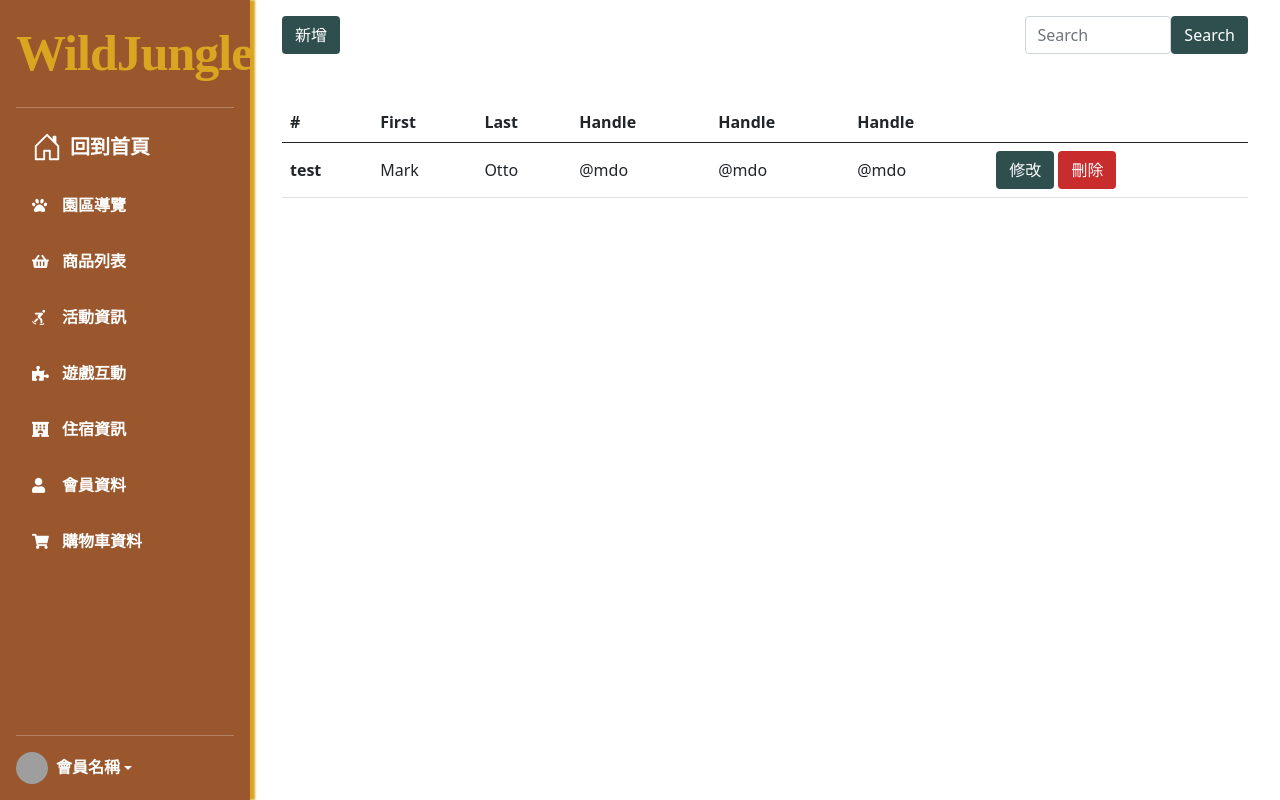
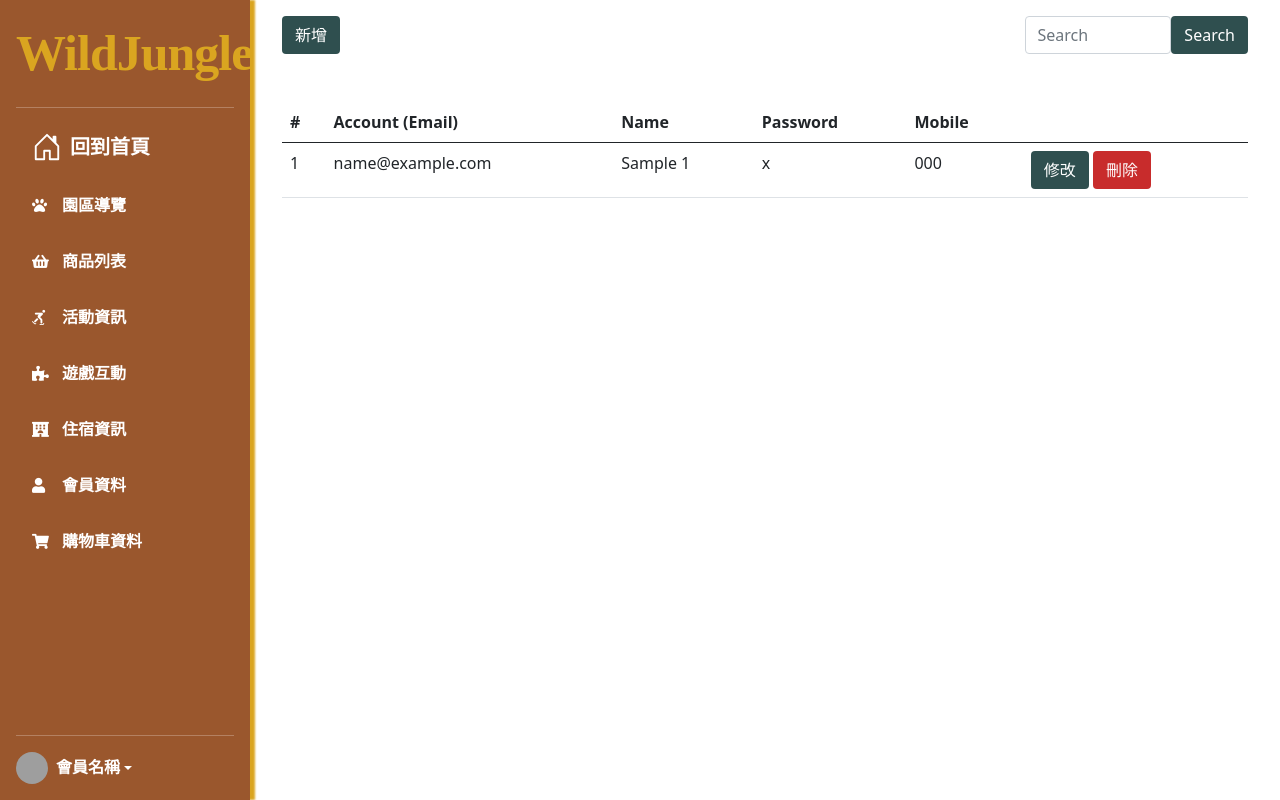
Before and after one commit to C120834596/mytest123, a PHP site: page /index_.php in a window 1280 px wide. Run offline with PHP 8.4, Linux system fonts and the light colour scheme; tables that the repository leaves empty or names only in its code hold one stand-in row (values such as "Sample post"); some web fonts are replaced; grey boxes are pictures that could not be loaded.

Commit message:
add list member page

```diff
--- a/index_.php
+++ b/index_.php
@@ -2,12 +2,61 @@
 
 require __DIR__ . '/parts/__connect_db.php';
 $pageName = 'index';
+// 沒有登入管理帳號,就轉向
+
+$title = '通訊錄列表';
+$pageName = 'list';
+
+$sql = sprintf("SELECT *  FROM `address_1` WHERE 1");
+
+$rows = $pdo->query($sql)->fetchAll();
 ?>
 
 <?php include __DIR__ . '/parts/__html_head.php' ?>
 <?php include __DIR__ . '/parts/__sidebar.php' ?>
 <?php include __DIR__ . '/parts/__navbar.php' ?>
-
+<div class="container my-3">
+    <div class="row">
+        <div class="col-6">
+            <button type="button" onclick="location.href='insertMember.php'" class="insert btn btn-outline" id="btn">新增</button>
+        </div>
+        <div class="col-3">
+            <form class="d-flex">
+                <input class="searchIp form-control" type="search" placeholder="Search" aria-label="Search">
+                <button class="search btn btn-outline" type="submit">Search</button>
+            </form>
+        </div>
+        <div class="bd-example my-5">
+            <table class="table table-hover">
+                <thead>
+                    <tr>
+                        <th scope="col">#</th>
+                        <th scope="col">Account (Email)</th>
+                        <th scope="col">Name</th>
+                        <th scope="col">Password</th>
+                        <th scope="col">Mobile</th>
+                        <th scope="col"></th>
+                    </tr>
+                </thead>
+                <tbody>
+                        <?php foreach ($rows as $r) : ?>
+                            <tr>
+                                <td><?= $r['animal_sid'] ?></td>
+                                <td><?= $r['email'] ?></td>
+                                <td><?= $r['name'] ?></td>
+                                <td><?= $r['password'] ?></td>
+                                <td><?= $r['mobile'] ?></td>
+                                <td>
+                                    <button type="button" class="editBtn btn btn-outline">修改</button>
+                                    <button type="button" class="delBtn btn btn-outline">刪除</button>
+                                </td>
+                            </tr>
+                        <?php endforeach; ?>
+                </tbody>
+            </table>
+        </div>
+    </div>
+</div>
 
 
 
--- a/parts/__connect_db.php
+++ b/parts/__connect_db.php
@@ -1,11 +1,11 @@
 <?php
 $db_host='localhost';
 //主機
-$db_name='動物園商品';
+$db_name='動物園導覽';
 //資料庫名稱
-$db_user='s88173';
+$db_user='root';
 //使用者帳號
-$db_pass='55551122';
+$db_pass='';
 //使用者密碼
 
 $dsn="mysql:host={$db_host};dbname={$db_name};charset=utf8";
@@ -18,11 +18,11 @@ $db_options=[
     PDO::MYSQL_ATTR_INIT_COMMAND=>"SET NAMES utf8",
 ];
 
-/*try{
+try{
 $pdo = new PDO($dsn,$db_user,$db_pass,$db_options);
 }catch (PDOException $ex){
     echo '**** *****'.$ex->getMessage();
-};*/
+};
 
 
 if(! isset($_SESSION)){
--- a/parts/__navbar.php
+++ b/parts/__navbar.php
@@ -49,46 +49,3 @@
         vertical-align: middle;
     }
 </style>
-
-<div class="container my-3">
-    <div class="row">
-        <div class="col-6">
-            <button type="button" class="insert btn btn-outline" id="btn" onclick="location.href='insertMember.php'">新增</button>
-        </div>
-        <div class="col-3">
-            <form class="d-flex">
-                <input class="searchIp form-control" type="search" placeholder="Search" aria-label="Search">
-                <button class="search btn btn-outline" type="submit">Search</button>
-            </form>
-        </div>
-        <div class="bd-example my-5">
-            <table class="table table-hover">
-                <thead>
-                    <tr>
-                        <th scope="col">#</th>
-                        <th scope="col">First</th>
-                        <th scope="col">Last</th>
-                        <th scope="col">Handle</th>
-                        <th scope="col">Handle</th>
-                        <th scope="col">Handle</th>
-                        <th scope="col"></th>
-                    </tr>
-                </thead>
-                <tbody>
-                    <tr class="tables">
-                        <th scope="row">test</th>
-                        <td>Mark</td>
-                        <td>Otto</td>
-                        <td>@mdo</td>
-                        <td>@mdo</td>
-                        <td>@mdo</td>
-                        <td>
-                            <button type="button" class="editBtn btn btn-outline">修改</button>
-                            <button type="button" class="delBtn btn btn-outline">刪除</button>
-                        </td>
-                    </tr>
-                </tbody>
-            </table>
-        </div>
-    </div>
-</div>
```
